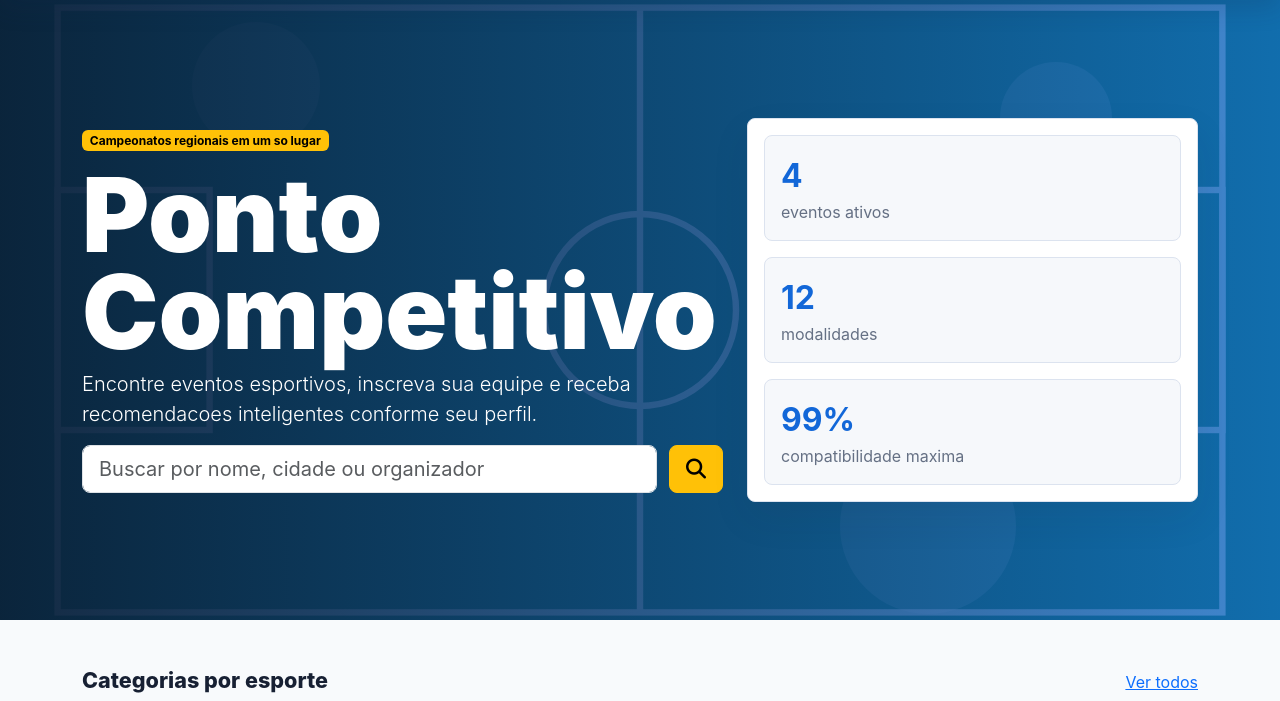
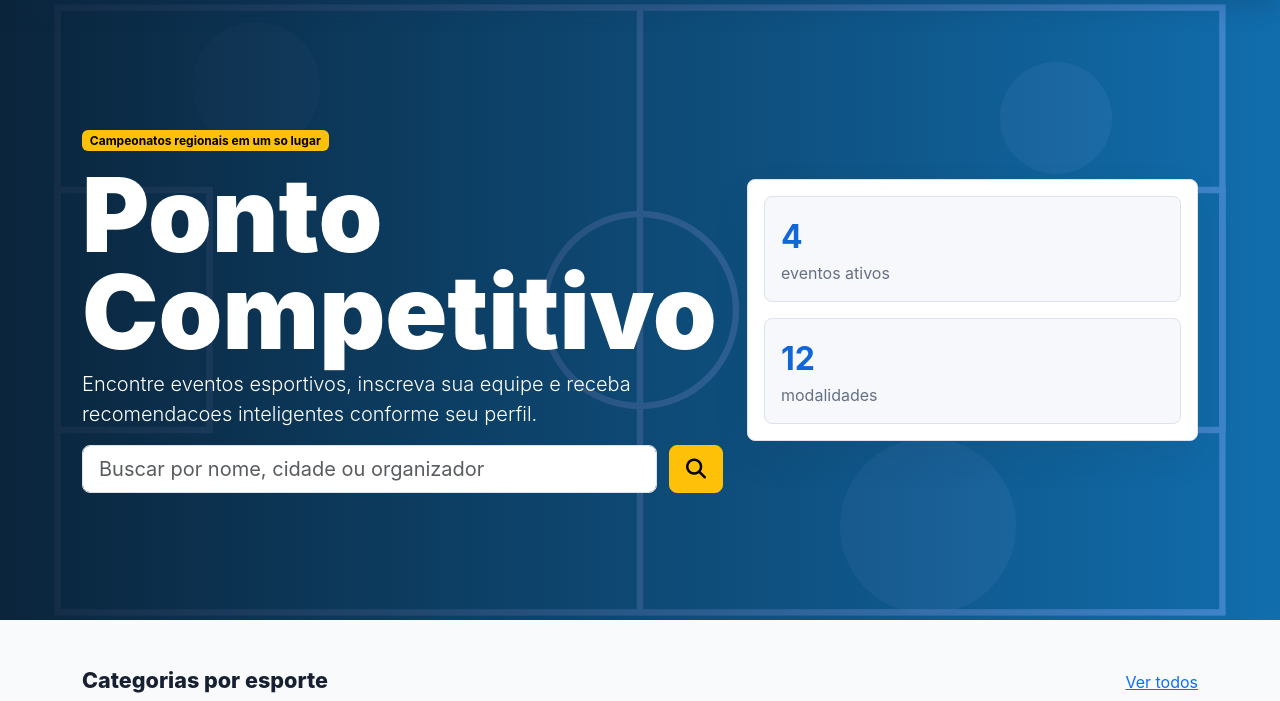
Before and after one commit to Luciano55556123/sportconnect, a PHP site: page / in a window 1280 px wide. Shown: the part 56-757 px from the top of the page. Run offline with PHP 8.4, Linux system fonts and the light colour scheme; data comes from the database, SQL or seed files in the repository; classes that the project's autoload settings leave out are loaded by file name; some libraries are stand-ins or nearby versions.

Commit message:
Remove compatibilidade maxima da home

```diff
--- a/app/Views/home/index.php
+++ b/app/Views/home/index.php
@@ -14,7 +14,6 @@
                 <div class="hero-panel">
                     <div class="stat"><strong><?= count($featured) ?></strong><span>eventos ativos</span></div>
                     <div class="stat"><strong><?= count($sports) ?></strong><span>modalidades</span></div>
-                    <div class="stat"><strong>99%</strong><span>compatibilidade maxima</span></div>
                 </div>
             </div>
         </div>
```
